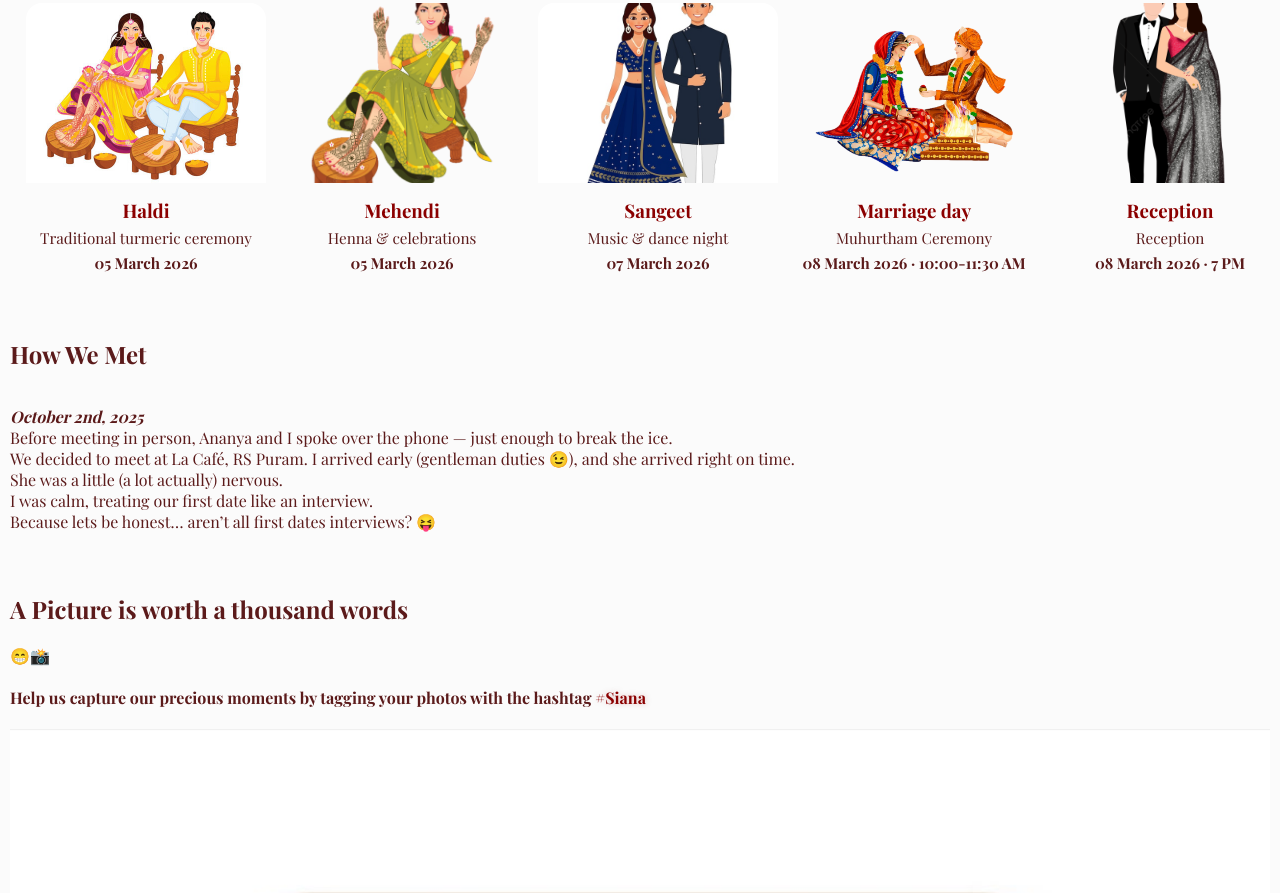
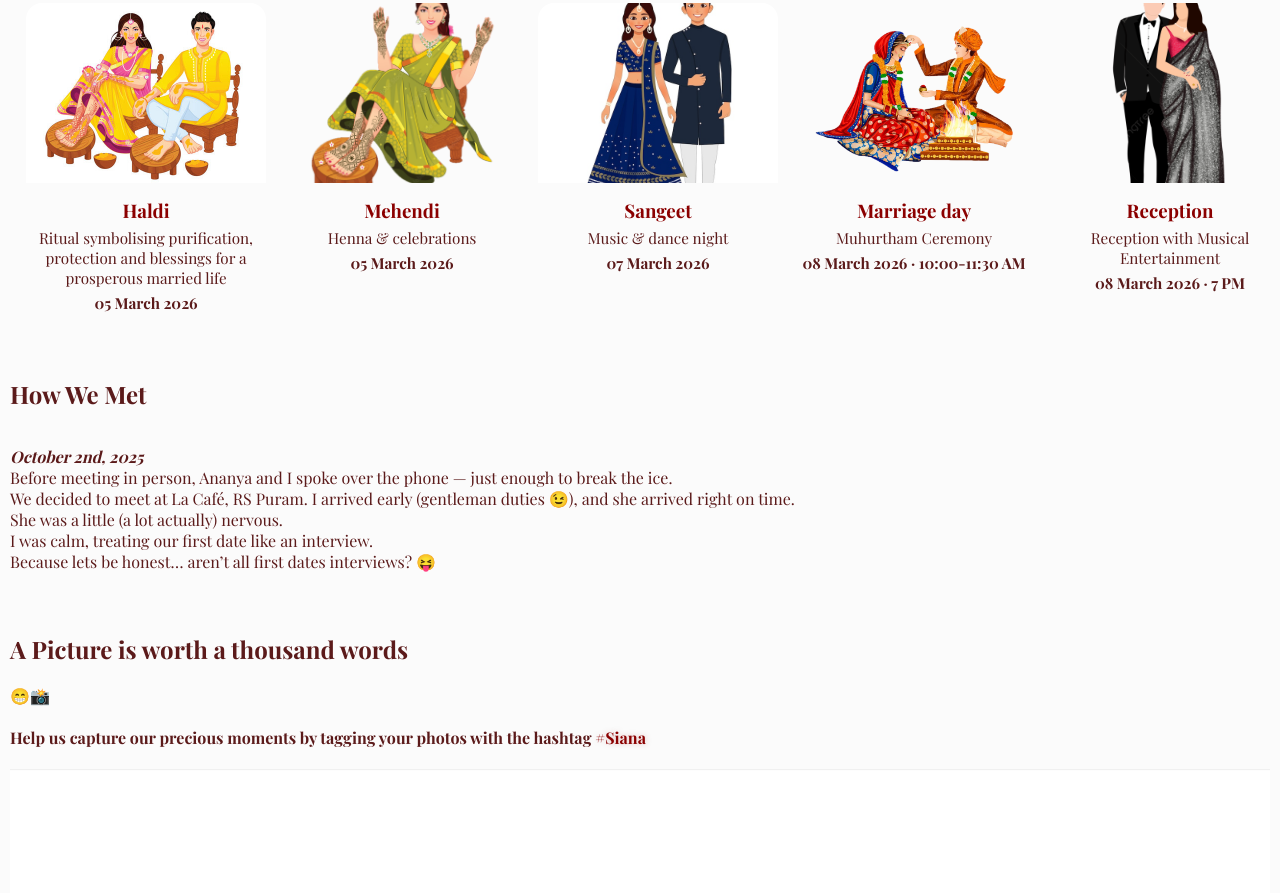
Before and after one commit to siddharthrajesh1/siddharth-ananya-wedding, a plain HTML site: page index.html in a window 1280 px wide. Shown: the part 1315-2208 px from the top of the page. Drawn offline with nearby package versions, Linux system fonts and the light colour scheme; a web font is replaced by a local one.

Commit message:
Add files via upload

```diff
--- a/index.html
+++ b/index.html
@@ -210,7 +210,7 @@ img, iframe {
       <img src="haldi.jpg">
       <center>
       <h3>Haldi</h3>
-      <p> Traditional turmeric ceremony</p>
+      <p> Ritual symbolising purification, protection and blessings for a prosperous married life</p>
       <p><strong> 05 March 2026</strong></p>
       </center>
     </div>
@@ -242,7 +242,7 @@ img, iframe {
       <img src="reception2.png">
       <center>
       <h3> Reception</h3>
-      <p> Reception</p>
+      <p> Reception with Musical Entertainment</p>
       <p><strong> 08 March 2026 · 7 PM</strong></p>
     </center>
     </div>
@@ -344,10 +344,9 @@ window.addEventListener("pageshow", function () {
   <div class="footer-content">
     <div class="footer-line"></div>
     <div class="footer-text">
-      <strong>We look forward to celebrating with you</strong><br>
+    Made with ❤️ by Siddharth for Ananya
     </div>
     <div class="footer-blessing">
-      Made with ❤️ by Siddharth for Ananya
     </div>
   </div>
 </footer>
```
